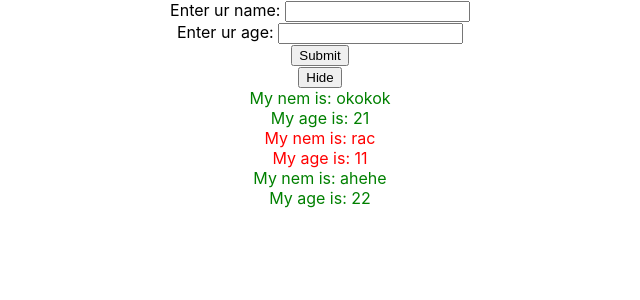
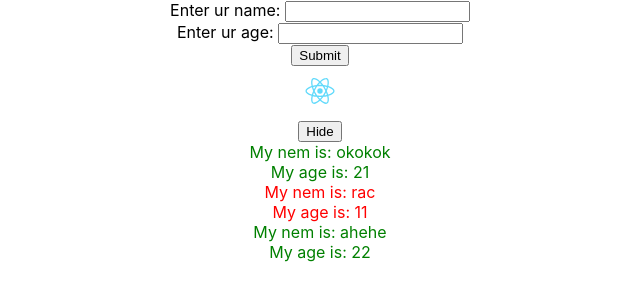
Before and after one commit to lequangphuc-1310/udemy-1st-react, a React (Create React App) app: page / in a window 1280 px wide. Shown: the top 300 px of the page, without its empty margins (320-960 px from the left). Built offline with nearby package versions, Linux system fonts and the light colour scheme.

Commit message:
use image effectively

```diff
--- a/src/components/DisplayInfo.js
+++ b/src/components/DisplayInfo.js
@@ -1,5 +1,6 @@
 import React from 'react'
 import './DisplayInfo.scss'
+import logo from './../logo.svg'
 class DisplayInfo extends React.Component {
     state = { condition: true }
     handleShowHide = () => {
@@ -10,6 +11,7 @@ class DisplayInfo extends React.Component {
         const { listUser } = this.props
         return (
             <div className='display-info-container'>
+                <img src={logo} />
                 <div>
                     <button onClick={() => { this.handleShowHide() }}>{this.state.condition ? 'Hide' : "Show"}</button>
                 </div>
--- a/src/components/DisplayInfo.scss
+++ b/src/components/DisplayInfo.scss
@@ -6,4 +6,8 @@
       .green {
         color: green
       }
+    img {
+        width: 50px;
+        height: 50px
+    }
 }
```
